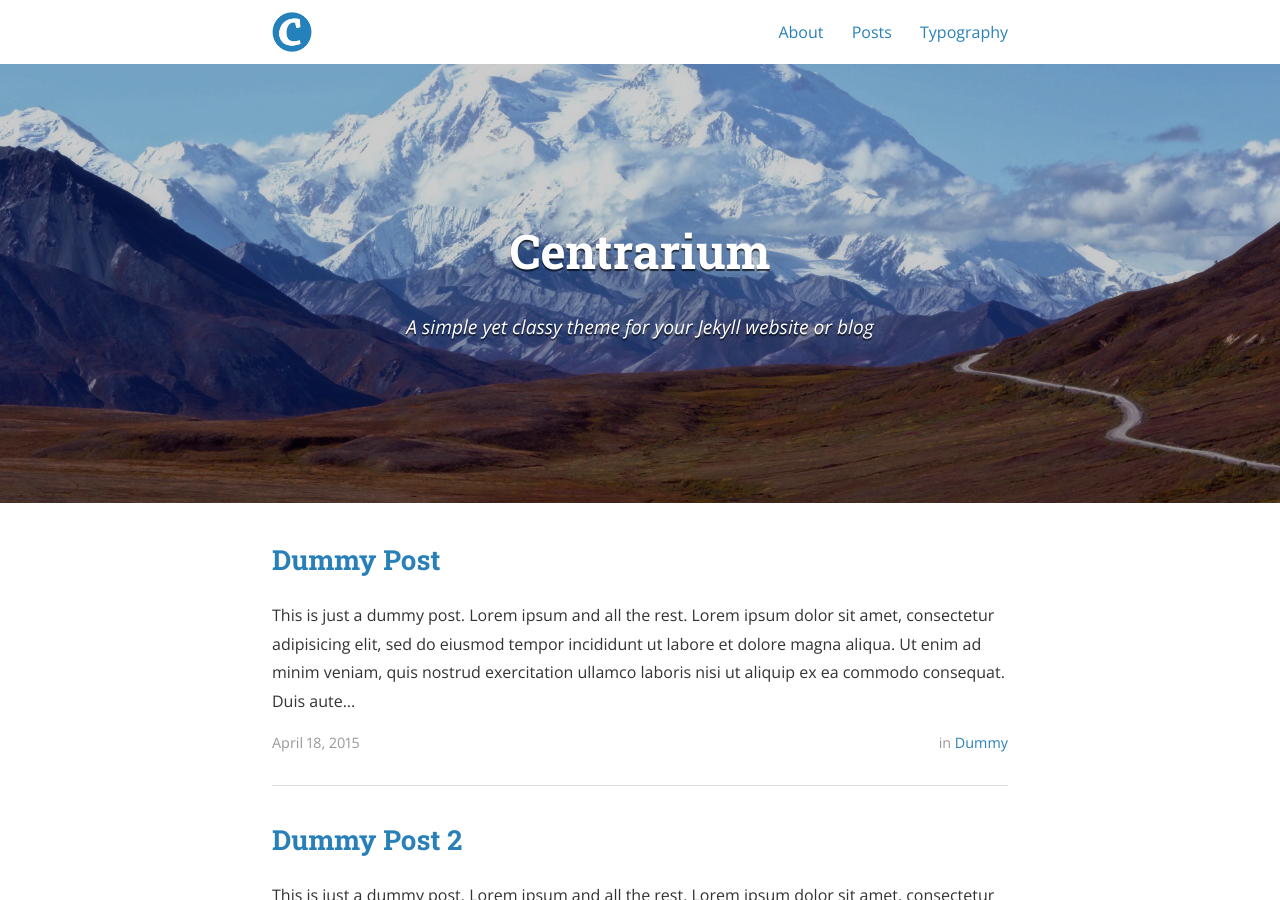
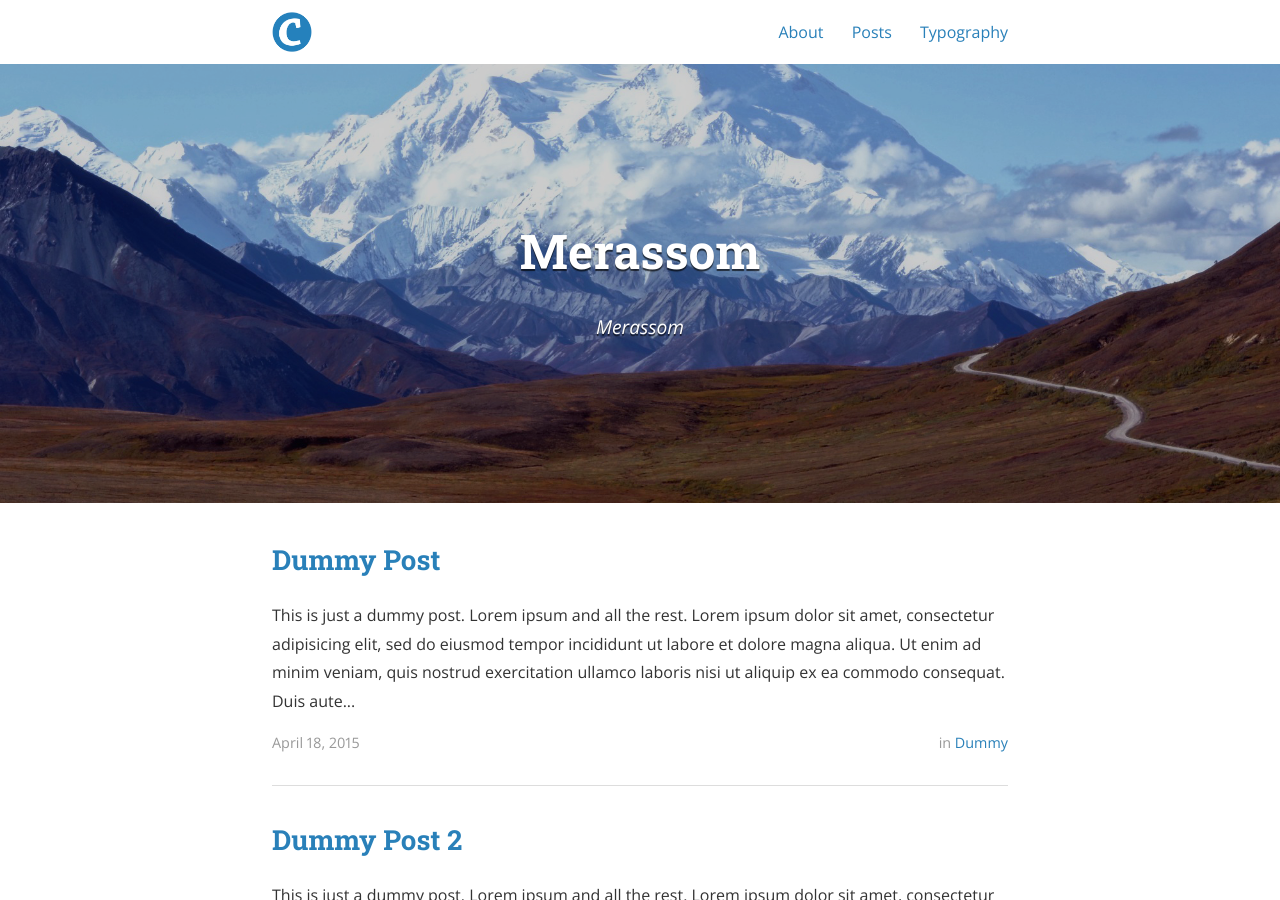
Before and after one commit to bencentra/centrarium, a Jekyll site: the page built from index.html, in a window 1280 px wide and 900 px high. Built offline with Jekyll 4.4.1, drawn with Linux system fonts in a browser that asks for light colours; nearby versions of some CDN libraries; the list of posts is cut into pages by our own code; some of the changed text lies outside the part shown.

Commit message:
Update _config.yml

```diff
--- a/_config.yml
+++ b/_config.yml
@@ -9,16 +9,16 @@
   - "/vendor/"
 
 # Site settings
-title: Centrarium
-subtitle: "A simple yet classy theme for your Jekyll website or blog"
-email: blcentra@gmail.com
-name: Ben Centra
+title: Merassom
+subtitle: "Merassom"
+email: phj0860@gmail.com
+name: merassom
 description: >
   A simple yet classy theme for your Jekyll website or blog.
 # Base URL of site (i.e. /blog). It should always start with a slash,
 # and never end with a slash. Set it to a blank value if hosting at the
 # root of your server.
-baseurl: "/centrarium" # the subpath of your site, e.g. /blog/
+baseurl: "" # the subpath of your site, e.g. /blog/
 url: "http://bencentra.github.io" # the base hostname & protocol for your site
 cover: "/assets/header_image.jpg"
 logo: "/assets/logo.png"
```
